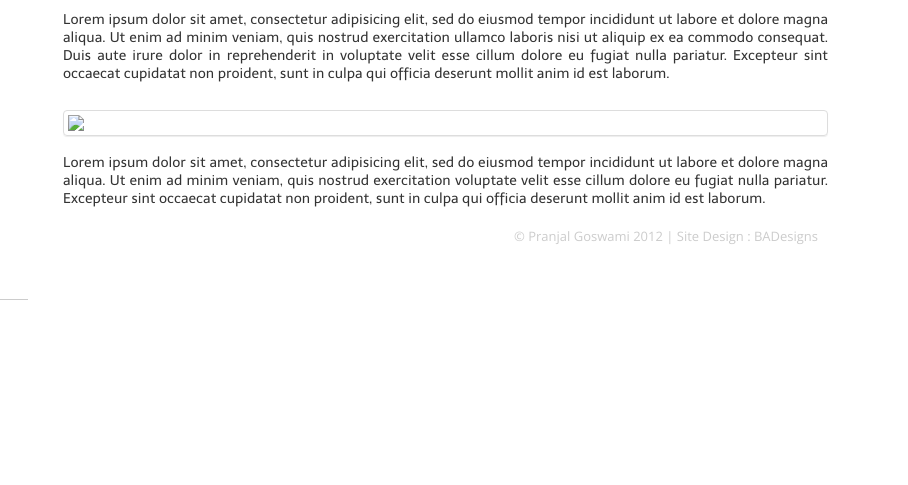
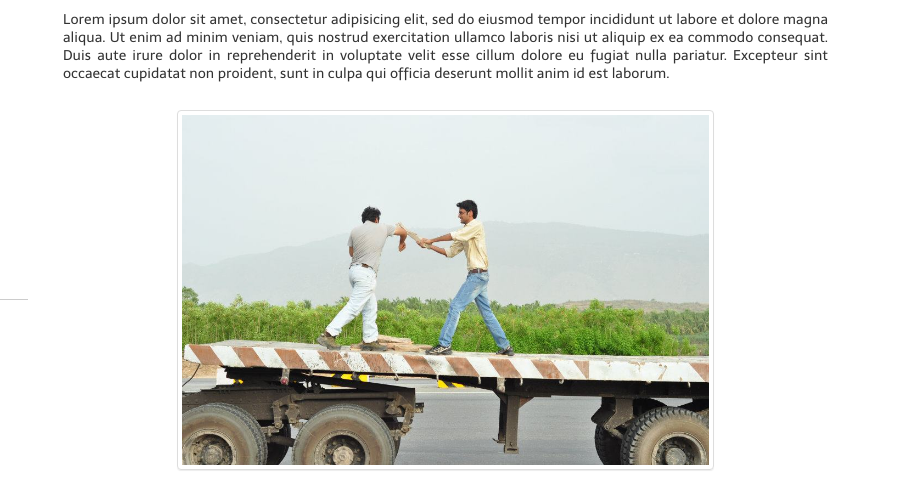
Before and after one commit to pranjal-goswami/pranjal-goswami.github.com, a plain HTML site: page work/index.html in a window 1280 px wide. Shown: the part 169-654 px from the top of the page, 372-1280 px from the left. Drawn offline with nearby package versions, Linux system fonts and the light colour scheme.

Commit message:
adding image

```diff
--- a/work/index.html
+++ b/work/index.html
@@ -54,7 +54,7 @@
     Lorem ipsum dolor sit amet, consectetur adipisicing elit, sed do eiusmod tempor incididunt ut labore et dolore magna aliqua. Ut enim ad minim veniam, quis nostrud exercitation ullamco laboris nisi ut aliquip ex ea commodo consequat. Duis aute irure dolor in reprehenderit in voluptate velit esse cillum dolore eu fugiat nulla pariatur. Excepteur sint occaecat cupidatat non proident, sunt in culpa qui officia deserunt mollit anim id est laborum.
     </p>
     <br />
-    <img src="/images/pranjal_chennai.jpg" class="blog-body-image thumbnail" />
+    <img src="/assets/images/pranjal_chennai.jpg" class="blog-body-image thumbnail" />
     <br />
       <p>
     Lorem ipsum dolor sit amet, consectetur adipisicing elit, sed do eiusmod tempor incididunt ut labore et dolore magna aliqua. Ut enim ad minim veniam, quis nostrud exercitation voluptate velit esse cillum dolore eu fugiat nulla pariatur. Excepteur sint occaecat cupidatat non proident, sunt in culpa qui officia deserunt mollit anim id est laborum.
```
